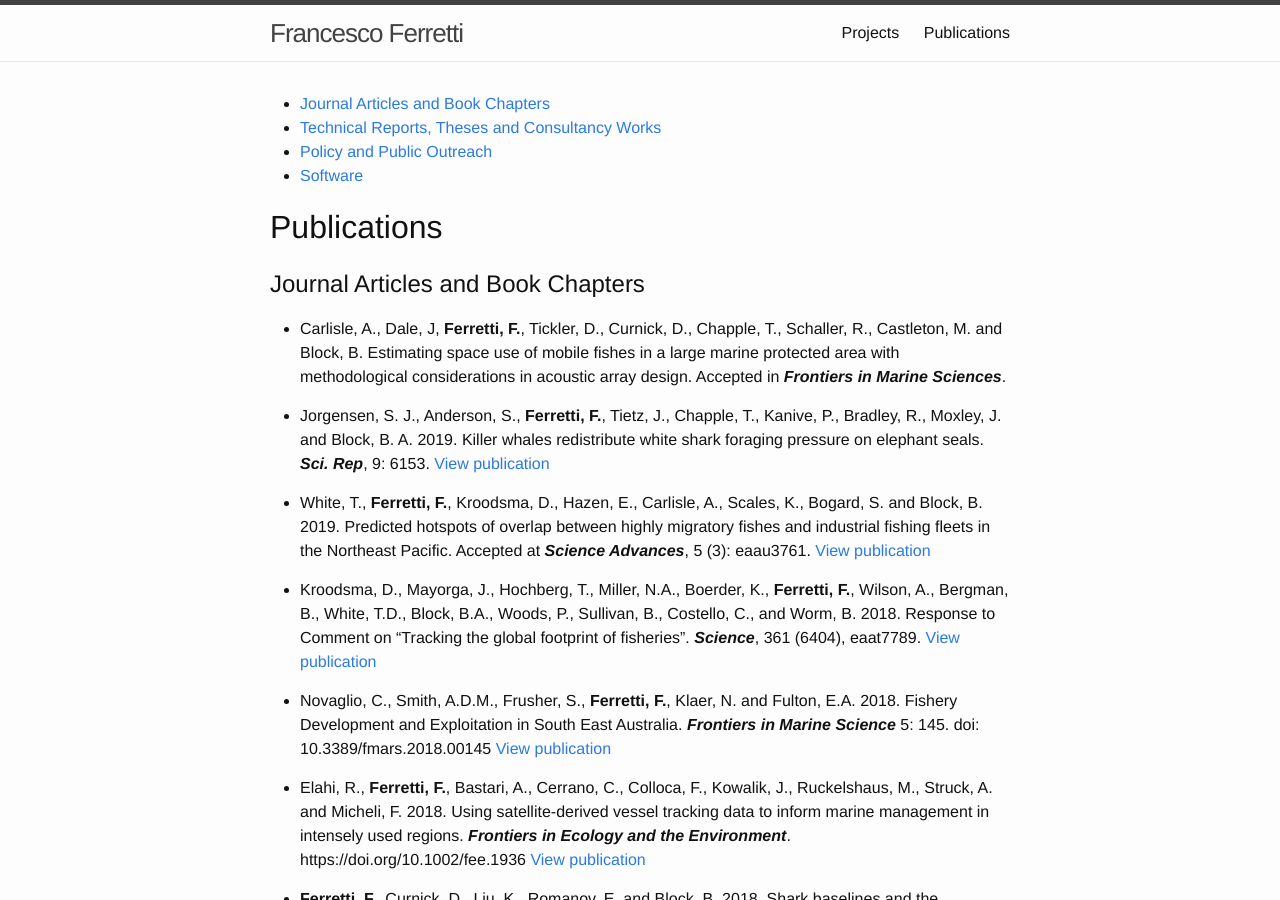
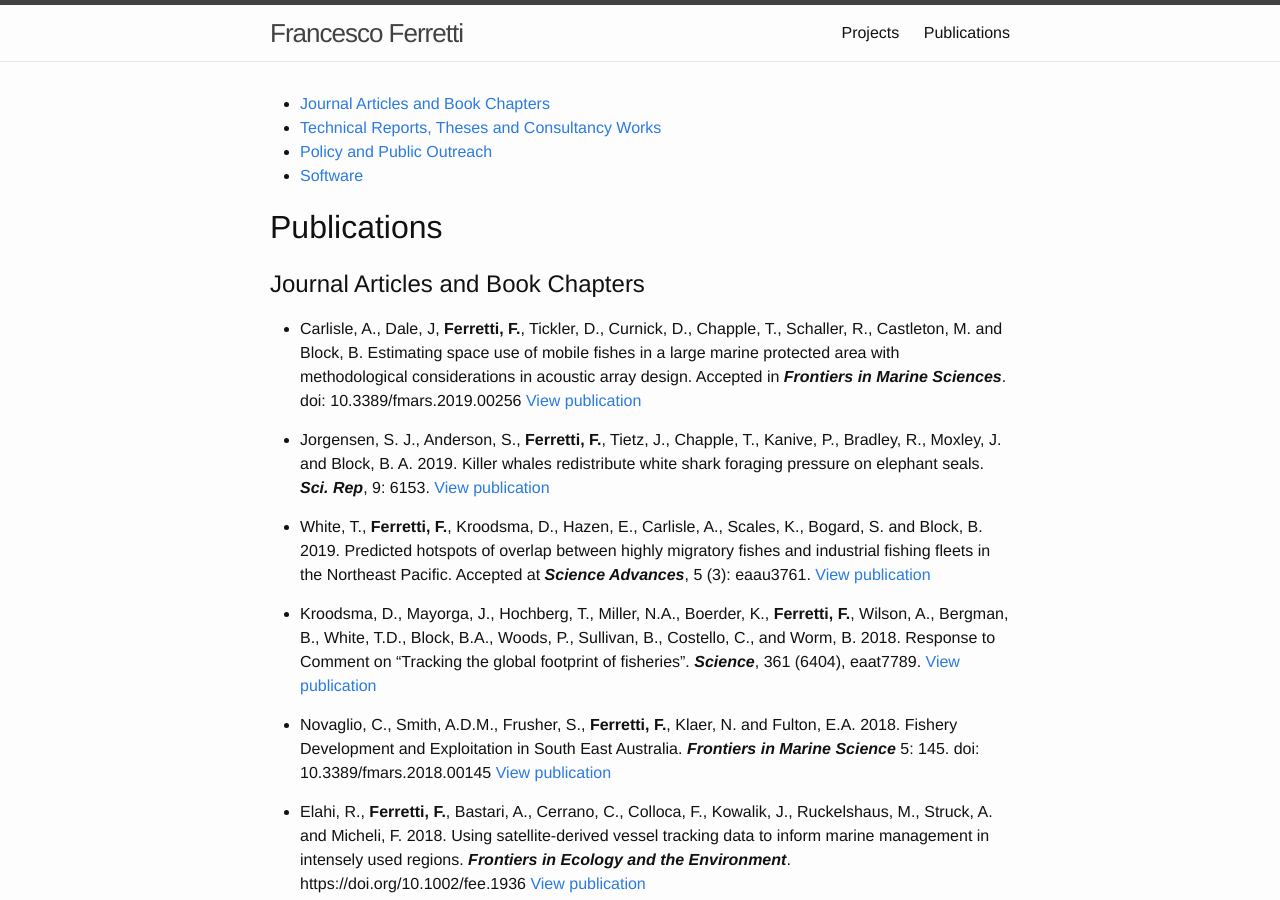
Before and after one commit to ferrettigs/ferrettigs.github.io, a Jekyll site: the page built from 03-Publications.md, in a window 1280 px wide and 900 px high. Built offline with Jekyll 4.4.1, drawn with Linux system fonts in a browser that asks for light colours; comment, search, counter and statistics services are not loaded.

Commit message:
Update 03-Publications.md

```diff
--- a/03-Publications.md
+++ b/03-Publications.md
@@ -24,7 +24,7 @@
 Journal Articles and Book Chapters
 ----------------------------------
 
- - Carlisle, A., Dale, J, **Ferretti, F.**, Tickler, D., Curnick, D., Chapple, T., Schaller, R., Castleton, M. and Block, B. Estimating space use of mobile fishes in a large marine protected area with methodological considerations in acoustic array design. Accepted in __*Frontiers in Marine Sciences*__.
+ - Carlisle, A., Dale, J, **Ferretti, F.**, Tickler, D., Curnick, D., Chapple, T., Schaller, R., Castleton, M. and Block, B. Estimating space use of mobile fishes in a large marine protected area with methodological considerations in acoustic array design. Accepted in __*Frontiers in Marine Sciences*__. doi: 10.3389/fmars.2019.00256 [View publication](https://www.frontiersin.org/articles/10.3389/fmars.2019.00256/full)
 
  - Jorgensen, S. J., Anderson, S., **Ferretti, F.**, Tietz, J., Chapple, T., Kanive, P., Bradley, R., Moxley, J. and Block, B. A.  2019. Killer whales redistribute white shark foraging pressure on elephant seals. __*Sci. Rep*__, 9: 6153. [View publication](https://www.nature.com/articles/s41598-019-39356-2)
 
```
